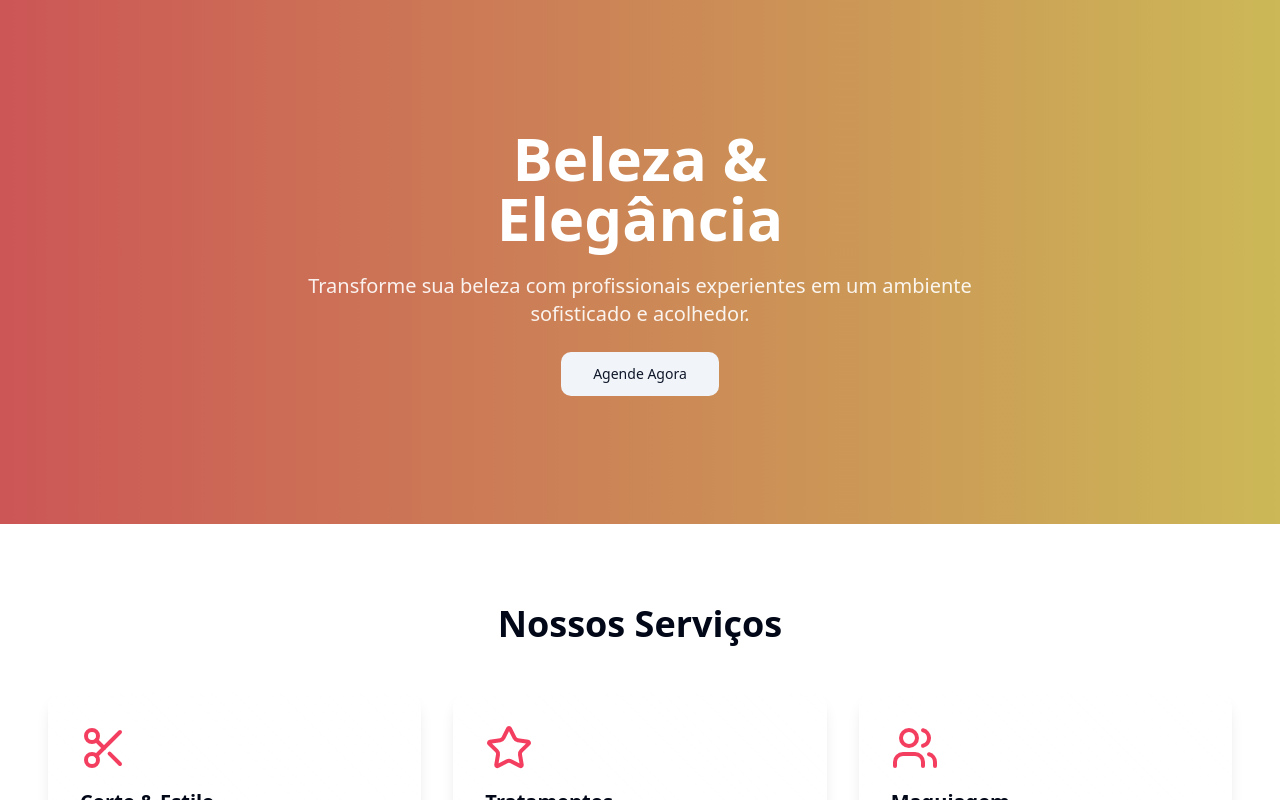
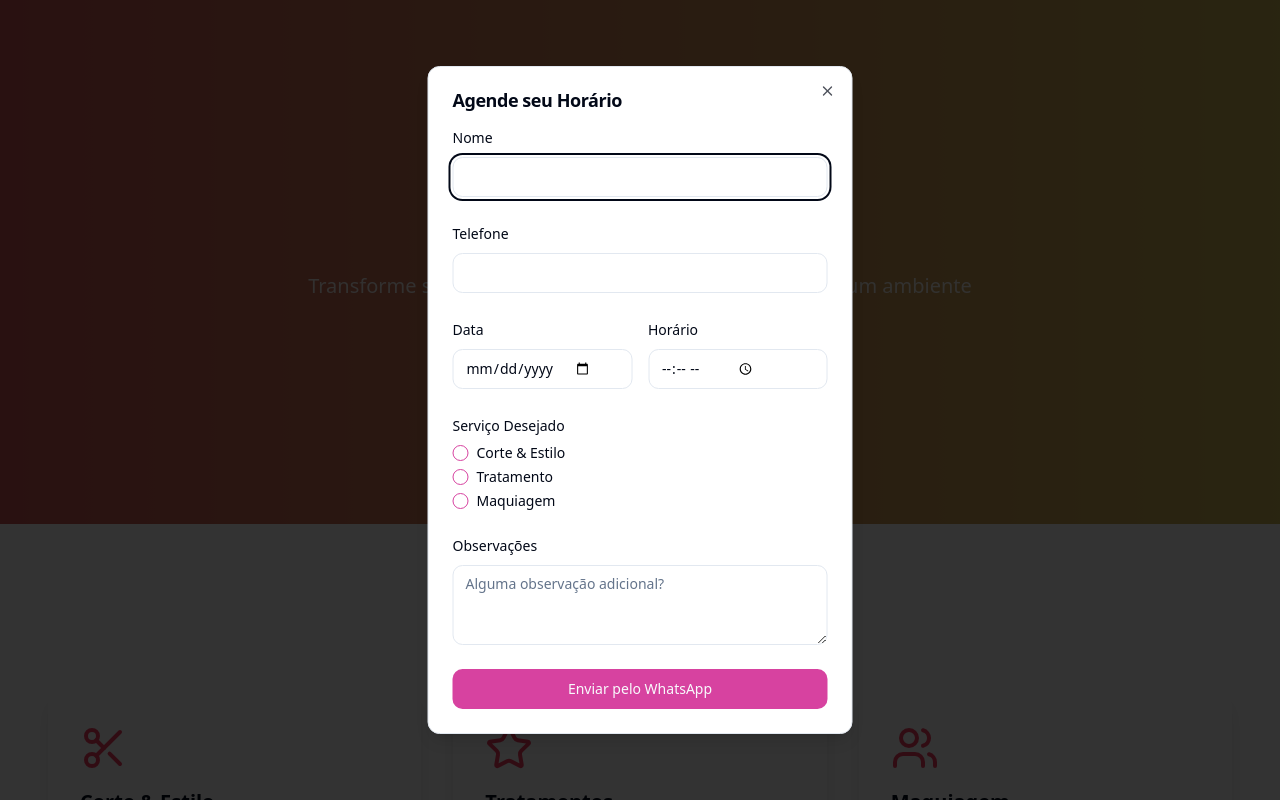
Before and after one commit to tiowick/sleek-salon-dashboard, a React (Vite) app: page / in a window 1280 px wide. Both pictures are taken after a click on the button "Agende Agora". Shown: the top 800 px of the page. Built offline with nearby package versions, Linux system fonts and the light colour scheme.

Commit message:
Implement contact form
Implement a contact form to select services and send via WhatsApp.

```diff
--- a/src/pages/Index.tsx
+++ b/src/pages/Index.tsx
@@ -1,8 +1,91 @@
-
 import { Button } from "@/components/ui/button";
 import { Scissors, Calendar, Star, Users } from "lucide-react";
+import {
+  Dialog,
+  DialogContent,
+  DialogHeader,
+  DialogTitle,
+  DialogTrigger,
+} from "@/components/ui/dialog";
+import { Label } from "@/components/ui/label";
+import { Input } from "@/components/ui/input";
+import { RadioGroup, RadioGroupItem } from "@/components/ui/radio-group";
+import { Textarea } from "@/components/ui/textarea";
+import { useState } from "react";
 
 const Index = () => {
+  const [formData, setFormData] = useState({
+    name: "",
+    phone: "",
+    date: "",
+    time: "",
+    service: "",
+    notes: "",
+  });
+
+  const handleSubmit = (e: React.FormEvent) => {
+    e.preventDefault();
+    const message = `
+Olá! Gostaria de agendar um horário:
+
+📝 Nome: ${formData.name}
+📱 Telefone: ${formData.phone}
+📅 Data: ${formData.date}
+⏰ Horário: ${formData.time}
+💇‍♀️ Serviço: ${formData.service}
+📌 Observações: ${formData.notes}
+    `.trim();
+
+    const whatsappUrl = `https://wa.me/5571981859864?text=${encodeURIComponent(message)}`;
+    window.open(whatsappUrl, "_blank");
+  };
+
+  const services = [
+    {
+      icon: Scissors,
+      title: "Corte & Estilo",
+      description: "Cortes modernos e personalizados para realçar sua beleza natural",
+    },
+    {
+      icon: Star,
+      title: "Tratamentos",
+      description: "Tratamentos especializados para diferentes tipos de cabelo",
+    },
+    {
+      icon: Users,
+      title: "Maquiagem",
+      description: "Maquiagem profissional para todas as ocasiões",
+    },
+  ];
+
+  const stats = [
+    {
+      value: "5k+",
+      label: "Clientes Satisfeitos",
+    },
+    {
+      value: "10+",
+      label: "Anos de Experiência",
+    },
+    {
+      value: "50+",
+      label: "Profissionais",
+    },
+    {
+      value: "100%",
+      label: "Satisfação",
+    },
+  ];
+
+  const galleryImages = [
+    "https://images.unsplash.com/photo-1560066984-138dadb4c035?auto=format&fit=crop&w=800&q=80",
+    "https://images.unsplash.com/photo-1562322140-8baeececf3df?auto=format&fit=crop&w=800&q=80",
+    "https://images.unsplash.com/photo-1595476108010-b4d1f102b1b1?auto=format&fit=crop&w=800&q=80",
+    "https://images.unsplash.com/photo-1582095133179-bfd08e2fc6b3?auto=format&fit=crop&w=800&q=80",
+    "https://images.unsplash.com/photo-1487412912498-0447578fcca8?auto=format&fit=crop&w=800&q=80",
+    "https://images.unsplash.com/photo-1522337360788-8b13dee7a37e?auto=format&fit=crop&w=800&q=80",
+  ];
+
   return (
     <div className="min-h-screen">
       {/* Hero Section */}
@@ -17,9 +100,93 @@ const Index = () => {
             <p className="text-lg md:text-xl max-w-2xl mx-auto text-white/90">
               Transforme sua beleza com profissionais experientes em um ambiente sofisticado e acolhedor.
             </p>
-            <Button size="lg" variant="secondary" className="mt-8">
-              Agende Agora
-            </Button>
+            <Dialog>
+              <DialogTrigger asChild>
+                <Button size="lg" variant="secondary" className="mt-8">
+                  Agende Agora
+                </Button>
+              </DialogTrigger>
+              <DialogContent className="sm:max-w-[425px]">
+                <DialogHeader>
+                  <DialogTitle>Agende seu Horário</DialogTitle>
+                </DialogHeader>
+                <form onSubmit={handleSubmit} className="space-y-6">
+                  <div className="space-y-2">
+                    <Label htmlFor="name">Nome</Label>
+                    <Input
+                      id="name"
+                      value={formData.name}
+                      onChange={(e) => setFormData({ ...formData, name: e.target.value })}
+                      required
+                    />
+                  </div>
+                  <div className="space-y-2">
+                    <Label htmlFor="phone">Telefone</Label>
+                    <Input
+                      id="phone"
+                      value={formData.phone}
+                      onChange={(e) => setFormData({ ...formData, phone: e.target.value })}
+                      required
+                    />
+                  </div>
+                  <div className="grid grid-cols-2 gap-4">
+                    <div className="space-y-2">
+                      <Label htmlFor="date">Data</Label>
+                      <Input
+                        id="date"
+                        type="date"
+                        value={formData.date}
+                        onChange={(e) => setFormData({ ...formData, date: e.target.value })}
+                        required
+                      />
+                    </div>
+                    <div className="space-y-2">
+                      <Label htmlFor="time">Horário</Label>
+                      <Input
+                        id="time"
+                        type="time"
+                        value={formData.time}
+                        onChange={(e) => setFormData({ ...formData, time: e.target.value })}
+                        required
+                      />
+                    </div>
+                  </div>
+                  <div className="space-y-2">
+                    <Label>Serviço Desejado</Label>
+                    <RadioGroup
+                      value={formData.service}
+                      onValueChange={(value) => setFormData({ ...formData, service: value })}
+                      required
+                    >
+                      <div className="flex items-center space-x-2">
+                        <RadioGroupItem value="corte" id="corte" />
+                        <Label htmlFor="corte">Corte & Estilo</Label>
+                      </div>
+                      <div className="flex items-center space-x-2">
+                        <RadioGroupItem value="tratamento" id="tratamento" />
+                        <Label htmlFor="tratamento">Tratamento</Label>
+                      </div>
+                      <div className="flex items-center space-x-2">
+                        <RadioGroupItem value="maquiagem" id="maquiagem" />
+                        <Label htmlFor="maquiagem">Maquiagem</Label>
+                      </div>
+                    </RadioGroup>
+                  </div>
+                  <div className="space-y-2">
+                    <Label htmlFor="notes">Observações</Label>
+                    <Textarea
+                      id="notes"
+                      value={formData.notes}
+                      onChange={(e) => setFormData({ ...formData, notes: e.target.value })}
+                      placeholder="Alguma observação adicional?"
+                    />
+                  </div>
+                  <Button type="submit" className="w-full">
+                    Enviar pelo WhatsApp
+                  </Button>
+                </form>
+              </DialogContent>
+            </Dialog>
           </div>
         </div>
       </section>
@@ -140,51 +307,4 @@ const Index = () => {
   );
 };
 
-// Dados estáticos para a página
-const services = [
-  {
-    icon: Scissors,
-    title: "Corte & Estilo",
-    description: "Cortes modernos e personalizados para realçar sua beleza natural",
-  },
-  {
-    icon: Star,
-    title: "Tratamentos",
-    description: "Tratamentos especializados para diferentes tipos de cabelo",
-  },
-  {
-    icon: Users,
-    title: "Maquiagem",
-    description: "Maquiagem profissional para todas as ocasiões",
-  },
-];
-
-const stats = [
-  {
-    value: "5k+",
-    label: "Clientes Satisfeitos",
-  },
-  {
-    value: "10+",
-    label: "Anos de Experiência",
-  },
-  {
-    value: "50+",
-    label: "Profissionais",
-  },
-  {
-    value: "100%",
-    label: "Satisfação",
-  },
-];
-
-const galleryImages = [
-  "https://images.unsplash.com/photo-1560066984-138dadb4c035?auto=format&fit=crop&w=800&q=80",
-  "https://images.unsplash.com/photo-1562322140-8baeececf3df?auto=format&fit=crop&w=800&q=80",
-  "https://images.unsplash.com/photo-1595476108010-b4d1f102b1b1?auto=format&fit=crop&w=800&q=80",
-  "https://images.unsplash.com/photo-1582095133179-bfd08e2fc6b3?auto=format&fit=crop&w=800&q=80",
-  "https://images.unsplash.com/photo-1487412912498-0447578fcca8?auto=format&fit=crop&w=800&q=80",
-  "https://images.unsplash.com/photo-1522337360788-8b13dee7a37e?auto=format&fit=crop&w=800&q=80",
-];
-
 export default Index;
```
